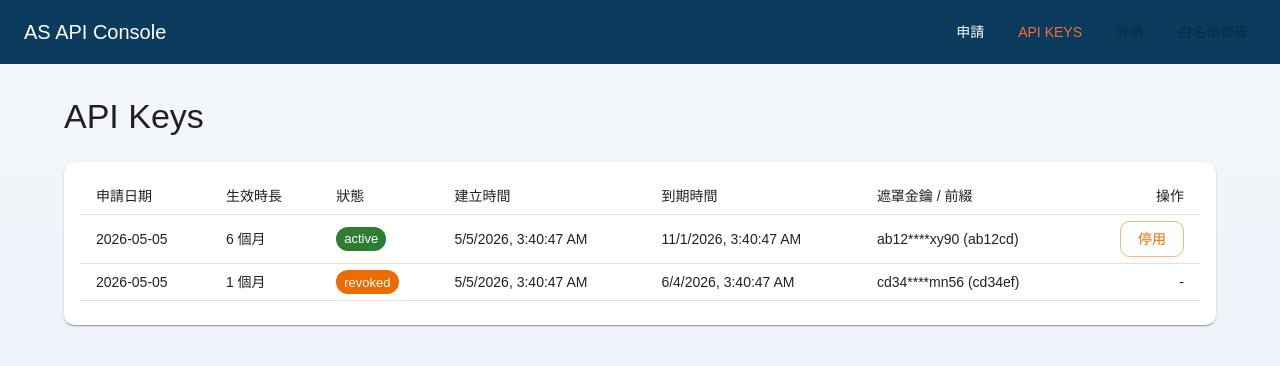
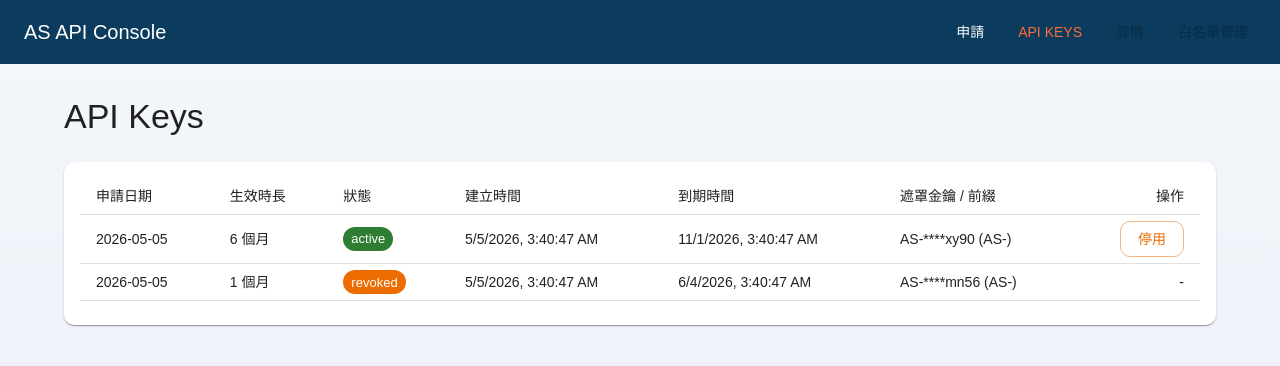
Before and after one commit to pochun1021/AS-API-Console, a React (Vite) app in the folder frontend/: page /api-keys in a window 1280 px wide. Shown: the top 366 px of the page. Built offline with nearby package versions, Linux system fonts and the light colour scheme.

Commit message:
spec: change API key format to AS- prefix

```diff
--- a/frontend/src/mocks/mockApiProvider.js
+++ b/frontend/src/mocks/mockApiProvider.js
@@ -4,8 +4,8 @@ let apiKeys = [
   {
     id: "key_001",
     status: "active",
-    masked_key: "ab12****xy90",
-    key_prefix: "ab12cd",
+    masked_key: "AS-****xy90",
+    key_prefix: "AS-",
     application_date: today,
     duration_months: 6,
     created_at: new Date().toISOString(),
@@ -15,8 +15,8 @@ let apiKeys = [
   {
     id: "key_002",
     status: "revoked",
-    masked_key: "cd34****mn56",
-    key_prefix: "cd34ef",
+    masked_key: "AS-****mn56",
+    key_prefix: "AS-",
     application_date: today,
     duration_months: 1,
     created_at: new Date().toISOString(),
@@ -55,12 +55,13 @@ function validateApplication(payload, auth) {
 }
 
 function generatePlainKey() {
+  const keyPrefix = "AS-";
   const chars = "abcdefghijklmnopqrstuvwxyz0123456789";
-  let key = "";
+  let randomPart = "";
   for (let i = 0; i < 30; i += 1) {
-    key += chars[Math.floor(Math.random() * chars.length)];
+    randomPart += chars[Math.floor(Math.random() * chars.length)];
   }
-  return key;
+  return `${keyPrefix}${randomPart}`;
 }
 
 export const mockApiProvider = {
@@ -69,7 +70,7 @@ export const mockApiProvider = {
     validateApplication(payload, auth);
 
     const plain = generatePlainKey();
-    const prefix = plain.slice(0, 6);
+    const prefix = "AS-";
     const id = `key_${String(apiKeys.length + 1).padStart(3, "0")}`;
     const now = new Date();
     const expires = new Date(now);
@@ -79,7 +80,7 @@ export const mockApiProvider = {
       {
         id,
         status: "active",
-        masked_key: `${plain.slice(0, 4)}****${plain.slice(-4)}`,
+        masked_key: `AS-****${plain.slice(-4)}`,
         key_prefix: prefix,
         application_date: payload.application_date,
         duration_months: payload.duration_months,
```
Also changed, not shown: 2 other files (tests, documents, lock files or other folders).
